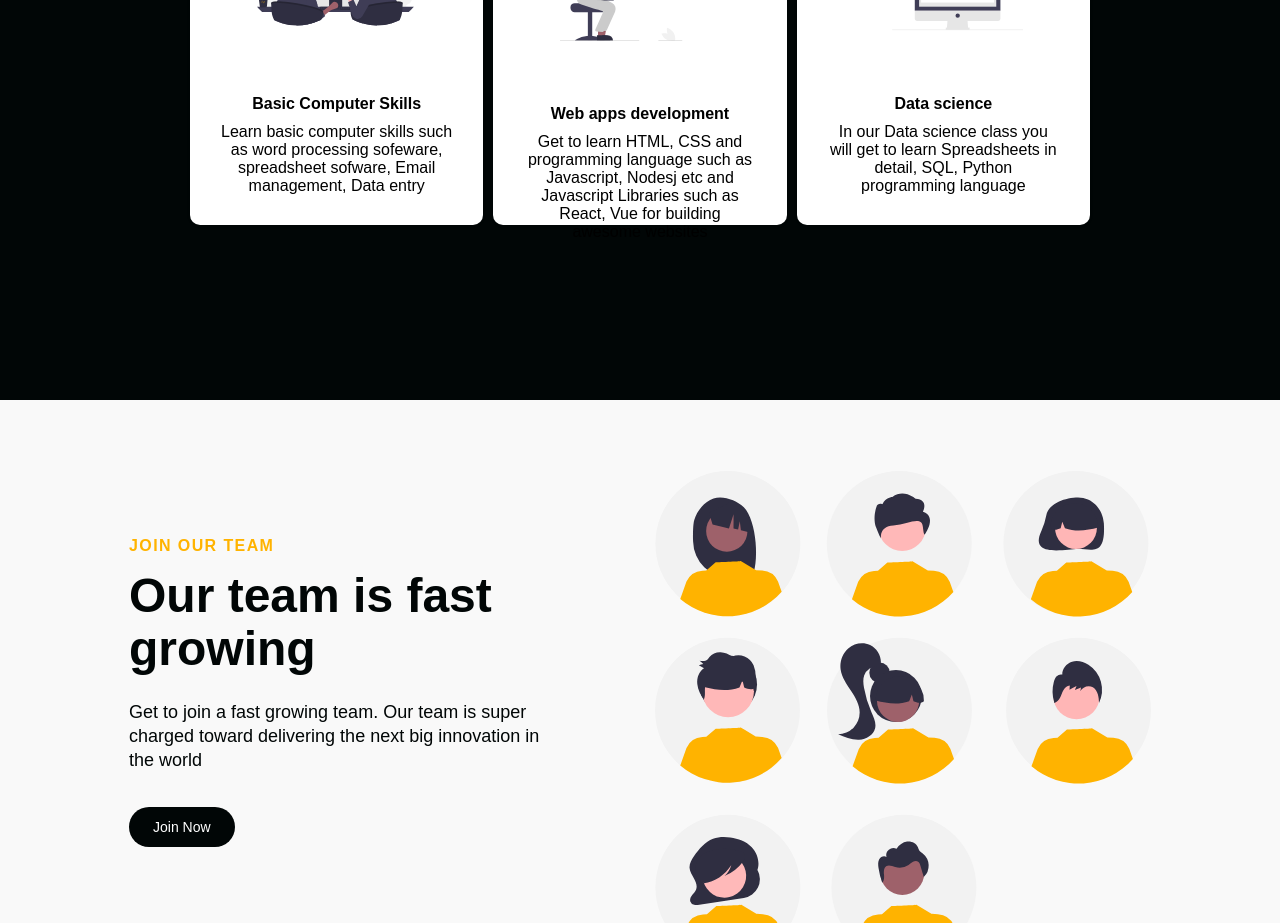
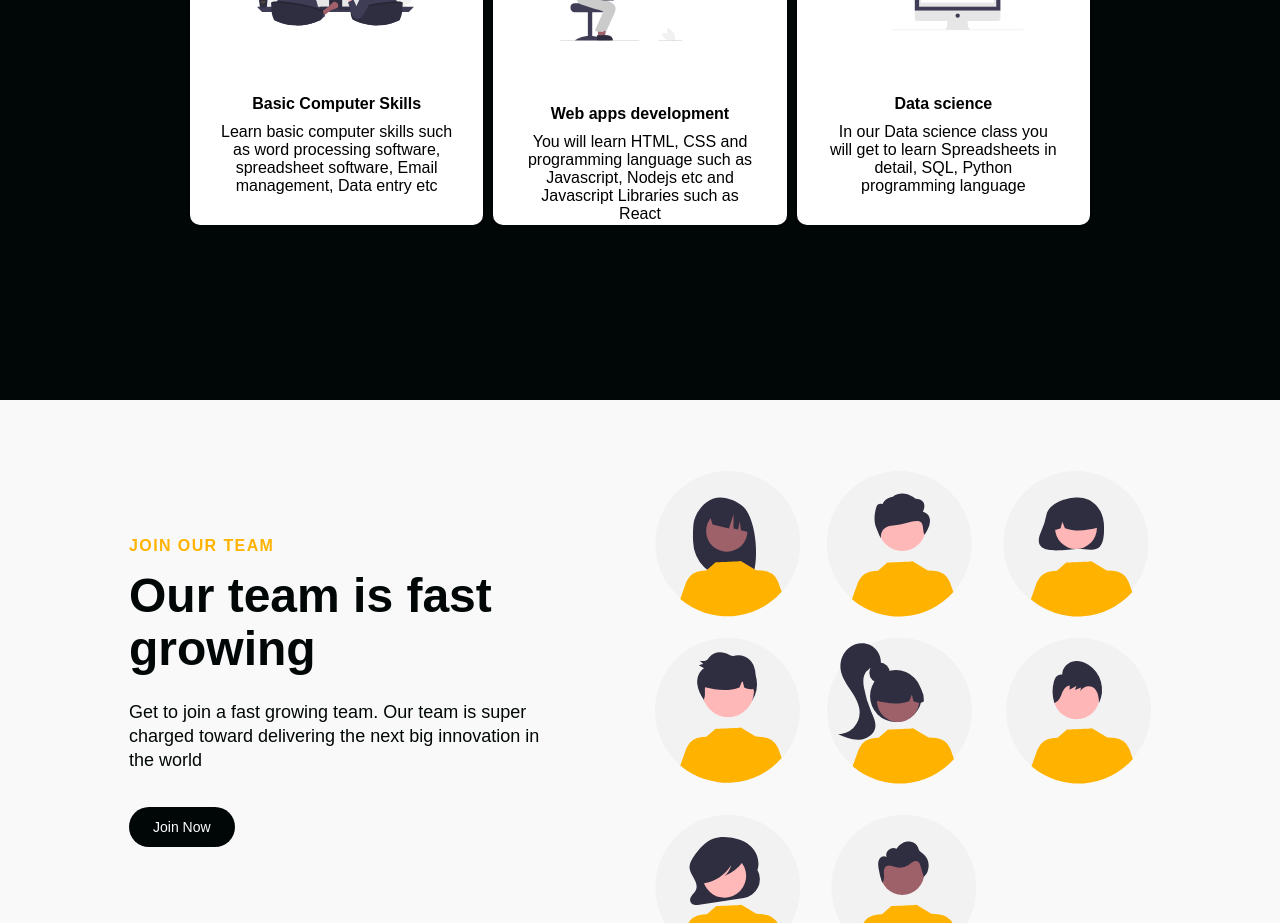
Before and after one commit to jirois/uptha-academy, a React (Create React App) app: page / in a window 1280 px wide. Shown: the part 2320-3243 px from the top of the page. Built offline with nearby package versions, Linux system fonts and the light colour scheme; no server answers; a web font is replaced by a local one.

Commit message:
fix: fix typo in course section

```diff
--- a/src/component/Course/index.js
+++ b/src/component/Course/index.js
@@ -24,12 +24,12 @@ const Courses = () => {
                 <CoursesCard>
                     <CoursesIcon src={Icon1} />
                     <CoursesH2>Basic Computer Skills</CoursesH2>
-                    <CoursesP>Learn basic computer skills such as word processing sofeware, spreadsheet sofware, Email management, Data entry</CoursesP>
+                    <CoursesP>Learn basic computer skills such as word processing software, spreadsheet software, Email management, Data entry etc</CoursesP>
                 </CoursesCard>
                 <CoursesCard>
                     <CoursesIcon src={Icon2} />
                     <CoursesH2>Web apps development</CoursesH2>
-                    <CoursesP>Get to learn HTML, CSS and programming language such as Javascript, Nodesj etc and Javascript Libraries such as React, Vue for building awesome websites</CoursesP>
+                    <CoursesP>You will learn HTML, CSS and programming language such as Javascript, Nodejs etc and Javascript Libraries such as React</CoursesP>
                 </CoursesCard>
                 <CoursesCard>
                     <CoursesIcon src={Icon3} />
```
